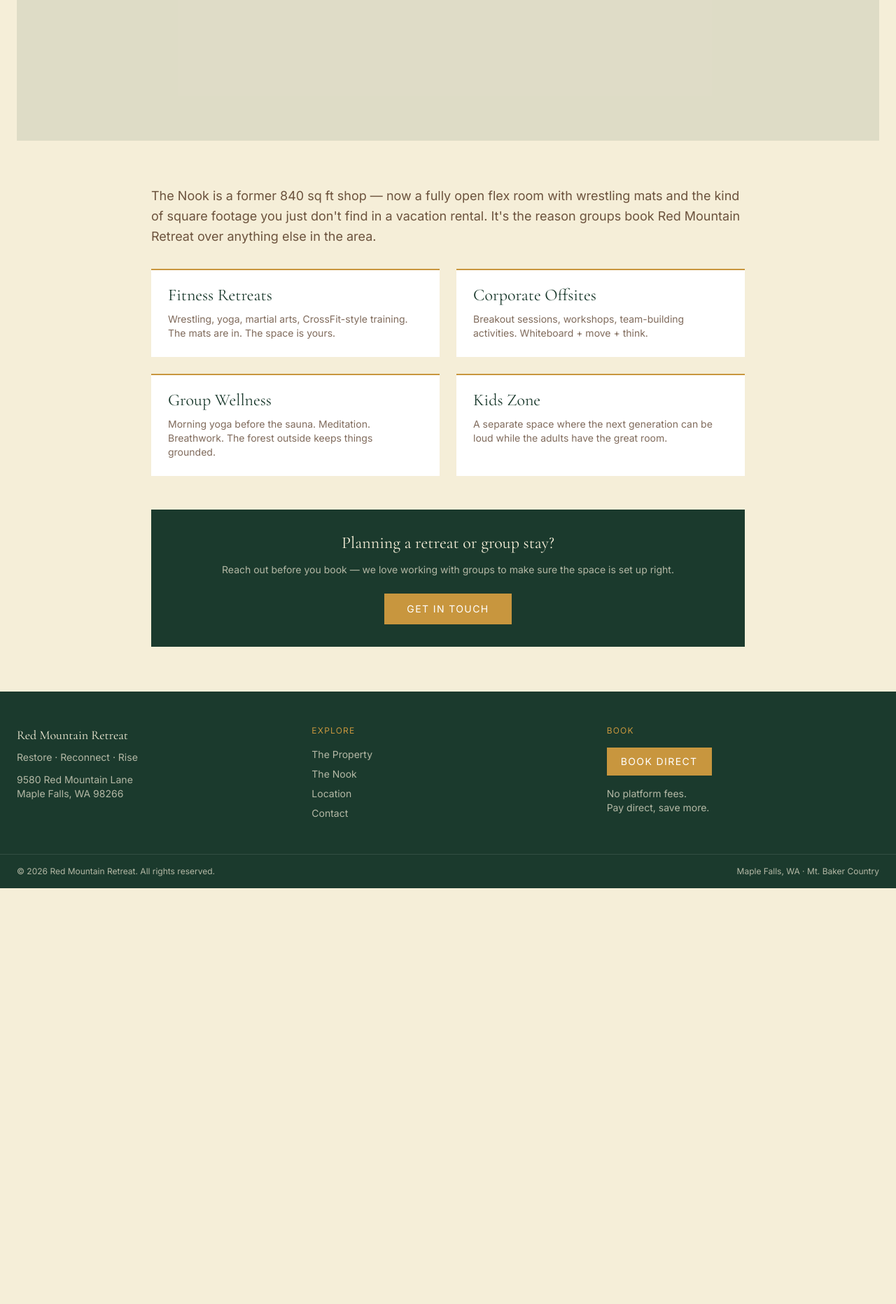
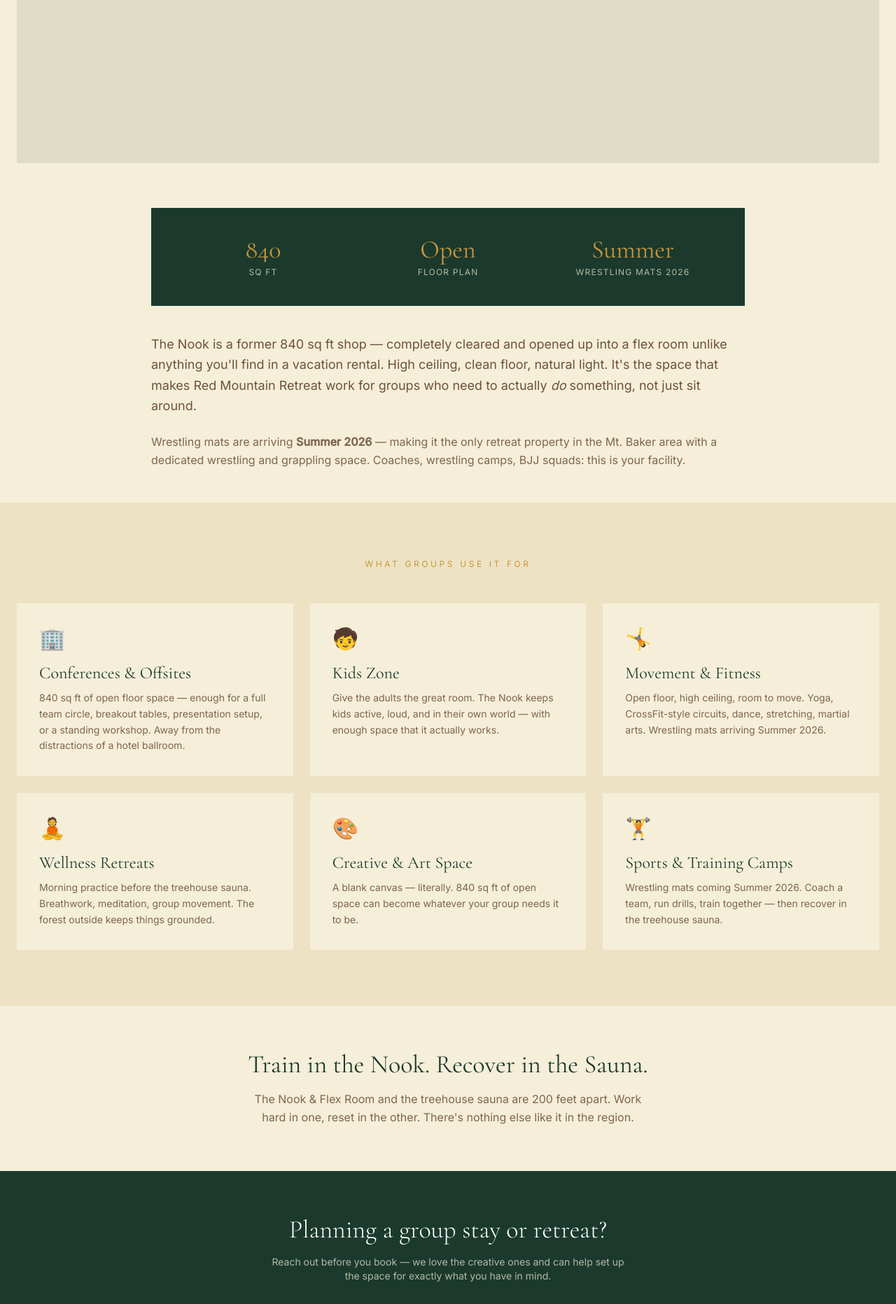
Before and after one commit to mikeHughesNLT/rmr-web, a Next.js app: page /the-nook in a window 1280 px wide. Shown: the part 880-2743 px from the top of the page at 70% size. Before the commit the page ends 2149 px from the top, so only its background shows below. Built offline with nearby package versions, Linux system fonts and the light colour scheme.

Commit message:
Gallery, Nook & Flex Room page, booking page structure

```diff
--- a/app/the-nook/page.tsx
+++ b/app/the-nook/page.tsx
@@ -1,54 +1,140 @@
 import Link from "next/link";
+
+const useCases = [
+  {
+    icon: "🏢",
+    title: "Conferences & Offsites",
+    desc: "840 sq ft of open floor space — enough for a full team circle, breakout tables, presentation setup, or a standing workshop. Away from the distractions of a hotel ballroom.",
+  },
+  {
+    icon: "🧒",
+    title: "Kids Zone",
+    desc: "Give the adults the great room. The Nook keeps kids active, loud, and in their own world — with enough space that it actually works.",
+  },
+  {
+    icon: "🤸",
+    title: "Movement & Fitness",
+    desc: "Open floor, high ceiling, room to move. Yoga, CrossFit-style circuits, dance, stretching, martial arts. Wrestling mats arriving Summer 2026.",
+  },
+  {
+    icon: "🧘",
+    title: "Wellness Retreats",
+    desc: "Morning practice before the treehouse sauna. Breathwork, meditation, group movement. The forest outside keeps things grounded.",
+  },
+  {
+    icon: "🎨",
+    title: "Creative & Art Space",
+    desc: "A blank canvas — literally. 840 sq ft of open space can become whatever your group needs it to be.",
+  },
+  {
+    icon: "🏋️",
+    title: "Sports & Training Camps",
+    desc: "Wrestling mats coming Summer 2026. Coach a team, run drills, train together — then recover in the treehouse sauna.",
+  },
+];
 
 export default function TheNookPage() {
   return (
     <div className="pt-24 bg-[var(--color-cream)]">
+
+      {/* Header */}
       <section className="max-w-4xl mx-auto px-6 py-16 text-center">
         <p className="text-[var(--color-gold)] text-xs tracking-[0.3em] uppercase mb-4 font-sans">The Flex Room</p>
         <h1 className="font-display text-6xl text-[var(--color-forest)] font-light leading-tight mb-6">
-          The Nook
+          Nook &amp; Flex Room
         </h1>
-        <p className="text-[var(--color-bark)]/70 text-xl leading-relaxed font-sans">
-          840 sq ft of open space — built for groups that want to do more than sit around.
+        <p className="text-[var(--color-bark)]/70 text-xl leading-relaxed font-sans max-w-2xl mx-auto">
+          840 sq ft of open space — the reason groups book Red Mountain Retreat
+          over anything else in the area.
         </p>
       </section>
 
       {/* Photo placeholder */}
       <section className="max-w-7xl mx-auto px-6 mb-16">
         <div className="bg-[var(--color-forest)]/10 aspect-video flex items-center justify-center">
-          <p className="text-[var(--color-bark)]/30 font-sans text-sm">The Nook photos coming soon</p>
+          <div className="text-center font-sans text-sm text-[var(--color-bark)]/40">
+            <p className="text-lg mb-1">Photos coming soon</p>
+            <p>Drop Nook photos into assets/ and we&apos;ll get them on the site</p>
+          </div>
         </div>
       </section>
 
-      <section className="max-w-4xl mx-auto px-6 pb-16">
-        <p className="text-[var(--color-bark)]/80 text-lg leading-relaxed font-sans mb-8">
-          The Nook is a former 840 sq ft shop — now a fully open flex room with wrestling mats
-          and the kind of square footage you just don&apos;t find in a vacation rental.
-          It&apos;s the reason groups book Red Mountain Retreat over anything else in the area.
-        </p>
-
-        <div className="grid grid-cols-1 md:grid-cols-2 gap-6 mb-12">
-          {[
-            { title: "Fitness Retreats",    desc: "Wrestling, yoga, martial arts, CrossFit-style training. The mats are in. The space is yours." },
-            { title: "Corporate Offsites",  desc: "Breakout sessions, workshops, team-building activities. Whiteboard + move + think." },
-            { title: "Group Wellness",      desc: "Morning yoga before the sauna. Meditation. Breathwork. The forest outside keeps things grounded." },
-            { title: "Kids Zone",           desc: "A separate space where the next generation can be loud while the adults have the great room." },
-          ].map(c => (
-            <div key={c.title} className="border-t-2 border-[var(--color-gold)] pt-5 bg-white p-6">
-              <h3 className="font-display text-2xl text-[var(--color-forest)] mb-2">{c.title}</h3>
-              <p className="text-sm text-[var(--color-bark)]/70 font-sans">{c.desc}</p>
+      {/* What it is */}
+      <section className="max-w-4xl mx-auto px-6 pb-12">
+        <div className="bg-[var(--color-forest)] text-[var(--color-cream)] p-10 mb-10">
+          <div className="grid grid-cols-1 md:grid-cols-3 gap-6 text-center">
+            <div>
+              <p className="font-display text-4xl text-[var(--color-gold)]">840</p>
+              <p className="text-xs tracking-widest uppercase font-sans mt-1 opacity-70">Sq Ft</p>
             </div>
-          ))}
+            <div>
+              <p className="font-display text-4xl text-[var(--color-gold)]">Open</p>
+              <p className="text-xs tracking-widest uppercase font-sans mt-1 opacity-70">Floor Plan</p>
+            </div>
+            <div>
+              <p className="font-display text-4xl text-[var(--color-gold)]">Summer</p>
+              <p className="text-xs tracking-widest uppercase font-sans mt-1 opacity-70">Wrestling Mats 2026</p>
+            </div>
+          </div>
         </div>
 
-        <div className="bg-[var(--color-forest)] text-[var(--color-cream)] p-8 text-center">
-          <p className="font-display text-2xl mb-3">Planning a retreat or group stay?</p>
-          <p className="font-sans text-sm text-[var(--color-cream)]/70 mb-6">
-            Reach out before you book — we love working with groups to make sure the space is set up right.
+        <p className="text-[var(--color-bark)]/80 text-lg leading-relaxed font-sans mb-6">
+          The Nook is a former 840 sq ft shop — completely cleared and opened up into a flex room
+          unlike anything you&apos;ll find in a vacation rental. High ceiling, clean floor, natural light.
+          It&apos;s the space that makes Red Mountain Retreat work for groups who need to actually <em>do</em> something,
+          not just sit around.
+        </p>
+        <p className="text-[var(--color-bark)]/70 text-base leading-relaxed font-sans">
+          Wrestling mats are arriving <strong>Summer 2026</strong> — making it the only retreat property
+          in the Mt. Baker area with a dedicated wrestling and grappling space. Coaches, wrestling camps,
+          BJJ squads: this is your facility.
+        </p>
+      </section>
+
+      {/* Use cases grid */}
+      <section className="bg-[var(--color-cream-dark)] py-20 px-6">
+        <div className="max-w-7xl mx-auto">
+          <p className="text-[var(--color-gold)] text-xs tracking-[0.3em] uppercase mb-12 font-sans text-center">
+            What Groups Use It For
           </p>
+          <div className="grid grid-cols-1 md:grid-cols-2 lg:grid-cols-3 gap-6">
+            {useCases.map(c => (
+              <div key={c.title} className="bg-[var(--color-cream)] p-8">
+                <span className="text-3xl">{c.icon}</span>
+                <h3 className="font-display text-2xl text-[var(--color-forest)] mt-4 mb-2">{c.title}</h3>
+                <p className="text-sm text-[var(--color-bark)]/70 font-sans leading-relaxed">{c.desc}</p>
+              </div>
+            ))}
+          </div>
+        </div>
+      </section>
+
+      {/* Combined with sauna */}
+      <section className="max-w-4xl mx-auto px-6 py-16 text-center">
+        <h2 className="font-display text-4xl text-[var(--color-forest)] mb-4">
+          Train in the Nook. Recover in the Sauna.
+        </h2>
+        <p className="text-[var(--color-bark)]/70 font-sans max-w-xl mx-auto leading-relaxed">
+          The Nook &amp; Flex Room and the treehouse sauna are 200 feet apart.
+          Work hard in one, reset in the other. There&apos;s nothing else like it in the region.
+        </p>
+      </section>
+
+      {/* CTA */}
+      <section className="bg-[var(--color-forest)] text-center py-16 px-6">
+        <h2 className="font-display text-4xl text-white font-light mb-4">Planning a group stay or retreat?</h2>
+        <p className="text-[var(--color-cream)]/70 font-sans text-sm mb-8 max-w-lg mx-auto">
+          Reach out before you book — we love the creative ones and can help set up the space
+          for exactly what you have in mind.
+        </p>
+        <div className="flex flex-col sm:flex-row gap-4 justify-center">
           <Link href="/contact"
-            className="bg-[var(--color-gold)] text-white px-8 py-3 text-sm tracking-widest uppercase hover:bg-[var(--color-gold-light)] transition-colors font-sans inline-block">
+            className="bg-[var(--color-gold)] text-white px-8 py-4 text-sm tracking-widest uppercase hover:bg-[var(--color-gold-light)] transition-colors font-sans">
             Get in Touch
+          </Link>
+          <Link href="/book"
+            className="border border-white/50 text-white px-8 py-4 text-sm tracking-widest uppercase hover:bg-white/10 transition-colors font-sans">
+            Check Availability
           </Link>
         </div>
       </section>
--- a/app/the-property/page.tsx
+++ b/app/the-property/page.tsx
@@ -1,23 +1,39 @@
 import Link from "next/link";
+import Image from "next/image";
 
 const rooms = [
-  { name: "Primary King Suite",  desc: "Ground floor. Wood-burning fireplace, seating area, vanity." },
-  { name: "3 Additional Kings",  desc: "Premium mattresses, luxury linens, forested views." },
-  { name: "2 Queen Bedrooms",    desc: "One ground floor with attached half bath — perfect for grandparents." },
+  { name: "Primary King Suite",  desc: "Ground floor. Wood-burning fireplace, seating area, vanity. Premium mattresses, luxury linens." },
+  { name: "3 Additional Kings",  desc: "Premium mattresses, luxury linens, forested views from every window." },
+  { name: "2 Queen Bedrooms",    desc: "One ground floor with attached half bath — single-level access for grandparents." },
   { name: "Twin XL Room",        desc: "Two twin XL beds upstairs — ideal for kids or additional guests." },
 ];
 
 const amenities = [
-  "Stone fireplace great room", "Steinway grand piano", "Family lounge with sectional + smart TV",
+  "Stone fireplace great room", "Steinway grand piano", "Family lounge — oversized sectional + smart TV",
   "Full kitchen — large group ready", "Treehouse sauna + cold shower", "Pool table",
-  "Private hiking trails (20 acres)", "Expansive lawn + fire pit", "Multiple decks",
-  "Washer + dryer", "Starlink wifi (including sauna)", "Smart lock check-in",
+  "Private hiking trails (20 acres)", "Expansive lawn + fire pit", "Multiple decks + seating nooks",
+  "Washer + dryer", "Starlink wifi (lodge + sauna)", "Smart lock — no key exchange",
   "Free parking (6+ vehicles)", "Firewood included", "Dog kennels available",
+  "Nook & Flex Room — 840 sq ft activity space",
+];
+
+const gallery = [
+  { src: "/images/great-room.jpg",    alt: "Great room — stone fireplace, log walls, full group gathering", wide: true },
+  { src: "/images/sauna-interior.jpg",alt: "Treehouse sauna interior — cedar, slate, live-edge benches" },
+  { src: "/images/house-front.jpg",   alt: "Lodge exterior — cedar siding, moss trees, green lawn" },
+  { src: "/images/bedroom-01.jpg",    alt: "King bedroom — barn door, hardwood floors, forest views" },
+  { src: "/images/kitchen.jpg",       alt: "Full kitchen — large group ready" },
+  { src: "/images/dining.jpg",        alt: "Dining area" },
+  { src: "/images/master-bath.jpg",   alt: "Master bathroom" },
+  { src: "/images/group-outside.jpg", alt: "Group on the grounds — 20 acres of outdoor space", wide: true },
+  { src: "/images/trails.jpg",        alt: "Private trails through old-growth forest" },
+  { src: "/images/exterior-02.jpg",   alt: "Property exterior" },
 ];
 
 export default function ThePropertyPage() {
   return (
     <div className="pt-24 bg-[var(--color-cream)]">
+
       {/* Header */}
       <section className="max-w-4xl mx-auto px-6 py-16 text-center">
         <p className="text-[var(--color-gold)] text-xs tracking-[0.3em] uppercase mb-4 font-sans">The Property</p>
@@ -30,10 +46,23 @@
         </p>
       </section>
 
-      {/* Photo placeholder — replace with actual gallery */}
-      <section className="max-w-7xl mx-auto px-6 mb-16">
-        <div className="bg-[var(--color-forest)]/10 aspect-video flex items-center justify-center">
-          <p className="text-[var(--color-bark)]/30 font-sans text-sm">Photo gallery — add images to public/images/</p>
+      {/* Photo gallery grid */}
+      <section className="max-w-7xl mx-auto px-6 mb-20">
+        <div className="grid grid-cols-2 md:grid-cols-3 gap-3">
+          {gallery.map((img, i) => (
+            <div
+              key={img.src}
+              className={`relative overflow-hidden ${img.wide ? "col-span-2" : ""} ${i === 0 ? "aspect-[16/9]" : "aspect-square"}`}
+            >
+              <Image
+                src={img.src}
+                alt={img.alt}
+                fill
+                className="object-cover hover:scale-105 transition-transform duration-500"
+                sizes="(max-width: 768px) 100vw, 50vw"
+              />
+            </div>
+          ))}
         </div>
       </section>
 
@@ -50,16 +79,20 @@
         </div>
       </section>
 
-      {/* Treehouse Sauna feature */}
-      <section className="bg-[var(--color-forest)] text-[var(--color-cream)] py-20 px-6">
-        <div className="max-w-4xl mx-auto text-center">
-          <p className="text-[var(--color-gold)] text-xs tracking-[0.3em] uppercase mb-4 font-sans">Signature Feature</p>
-          <h2 className="font-display text-5xl font-light mb-6">The Treehouse Sauna</h2>
-          <p className="text-[var(--color-cream)]/80 text-lg leading-relaxed font-sans max-w-2xl mx-auto">
-            A custom-built sauna perched in the trees above the forest floor, with a cold shower and
-            mountain views. Step out of the heat into the cold air among the canopy.
-            Whether for recovery, reflection, or a reset after a day on the mountain — it changes your day.
-          </p>
+      {/* Treehouse Sauna — photo + text */}
+      <section className="grid grid-cols-1 md:grid-cols-2">
+        <div className="relative aspect-[4/3] md:aspect-auto md:min-h-[440px]">
+          <Image src="/images/sauna-interior.jpg" alt="Treehouse sauna interior" fill className="object-cover" />
+        </div>
+        <div className="bg-[var(--color-forest)] flex items-center p-12 md:p-16">
+          <div>
+            <p className="text-[var(--color-gold)] text-xs tracking-[0.3em] uppercase mb-4 font-sans">Signature Feature</p>
+            <h2 className="font-display text-4xl text-white font-light leading-tight mb-4">The Treehouse Sauna</h2>
+            <p className="text-[var(--color-cream)]/70 font-sans text-sm leading-relaxed">
+              Custom-built cedar sauna perched in the forest canopy — slate floors, live-edge benches,
+              glowing rocks. Cold shower outside. Step into 40°F mountain air. It changes your day.
+            </p>
+          </div>
         </div>
       </section>
 
@@ -76,15 +109,15 @@
         </div>
       </section>
 
-      {/* The Nook CTA */}
+      {/* Nook & Flex Room CTA */}
       <section className="bg-[var(--color-cream-dark)] py-16 px-6 text-center">
-        <h2 className="font-display text-4xl text-[var(--color-forest)] mb-4">Plus: The Nook</h2>
+        <h2 className="font-display text-4xl text-[var(--color-forest)] mb-4">Plus: The Nook &amp; Flex Room</h2>
         <p className="text-[var(--color-bark)]/70 font-sans mb-6 max-w-xl mx-auto">
-          840 sq ft flex room — perfect for groups, retreats, and active getaways.
+          840 sq ft of open space — conferences, kids, retreats, and more. Wrestling mats coming Summer 2026.
         </p>
         <Link href="/the-nook"
           className="border-2 border-[var(--color-forest)] text-[var(--color-forest)] px-8 py-3 text-sm tracking-widest uppercase hover:bg-[var(--color-forest)] hover:text-white transition-colors font-sans inline-block">
-          Explore The Nook
+          Explore the Nook &amp; Flex Room
         </Link>
       </section>
     </div>
--- a/components/Footer.tsx
+++ b/components/Footer.tsx
@@ -13,7 +13,7 @@
           <p className="text-xs tracking-widest uppercase mb-4 text-[var(--color-gold)]">Explore</p>
           <nav className="flex flex-col gap-2 text-sm">
             <Link href="/the-property" className="hover:text-[var(--color-cream)] transition-colors">The Property</Link>
-            <Link href="/the-nook"     className="hover:text-[var(--color-cream)] transition-colors">The Nook</Link>
+            <Link href="/the-nook"     className="hover:text-[var(--color-cream)] transition-colors">Nook &amp; Flex Room</Link>
             <Link href="/location"     className="hover:text-[var(--color-cream)] transition-colors">Location</Link>
             <Link href="/contact"      className="hover:text-[var(--color-cream)] transition-colors">Contact</Link>
           </nav>
--- a/components/Nav.tsx
+++ b/components/Nav.tsx
@@ -5,7 +5,7 @@
 
 const links = [
   { href: "/the-property", label: "The Property" },
-  { href: "/the-nook",     label: "The Nook" },
+  { href: "/the-nook",     label: "Nook & Flex Room" },
   { href: "/location",     label: "Location" },
   { href: "/contact",      label: "Contact" },
 ];
```
Also changed, not shown: app/book/page.tsx (+71 -24 lines).
